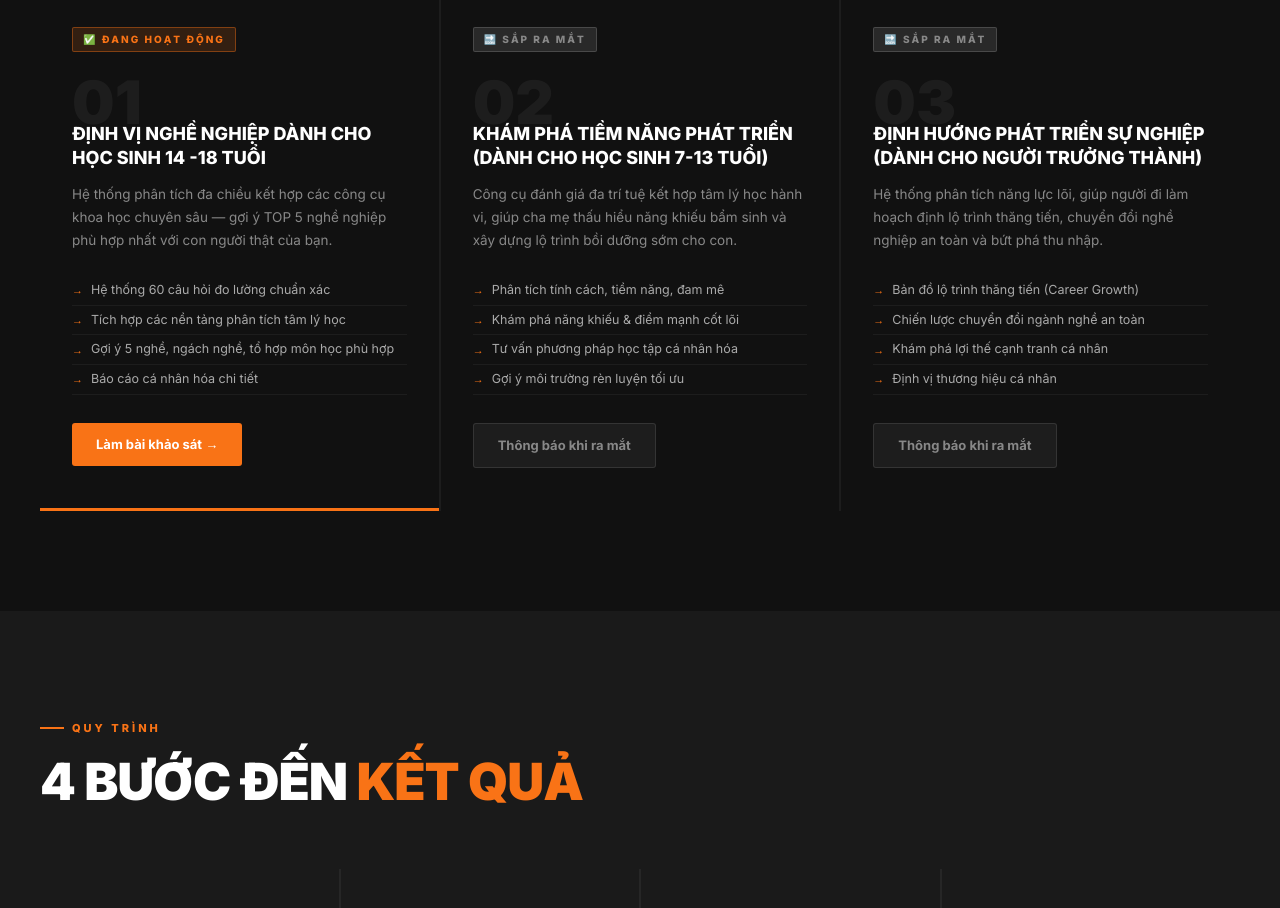
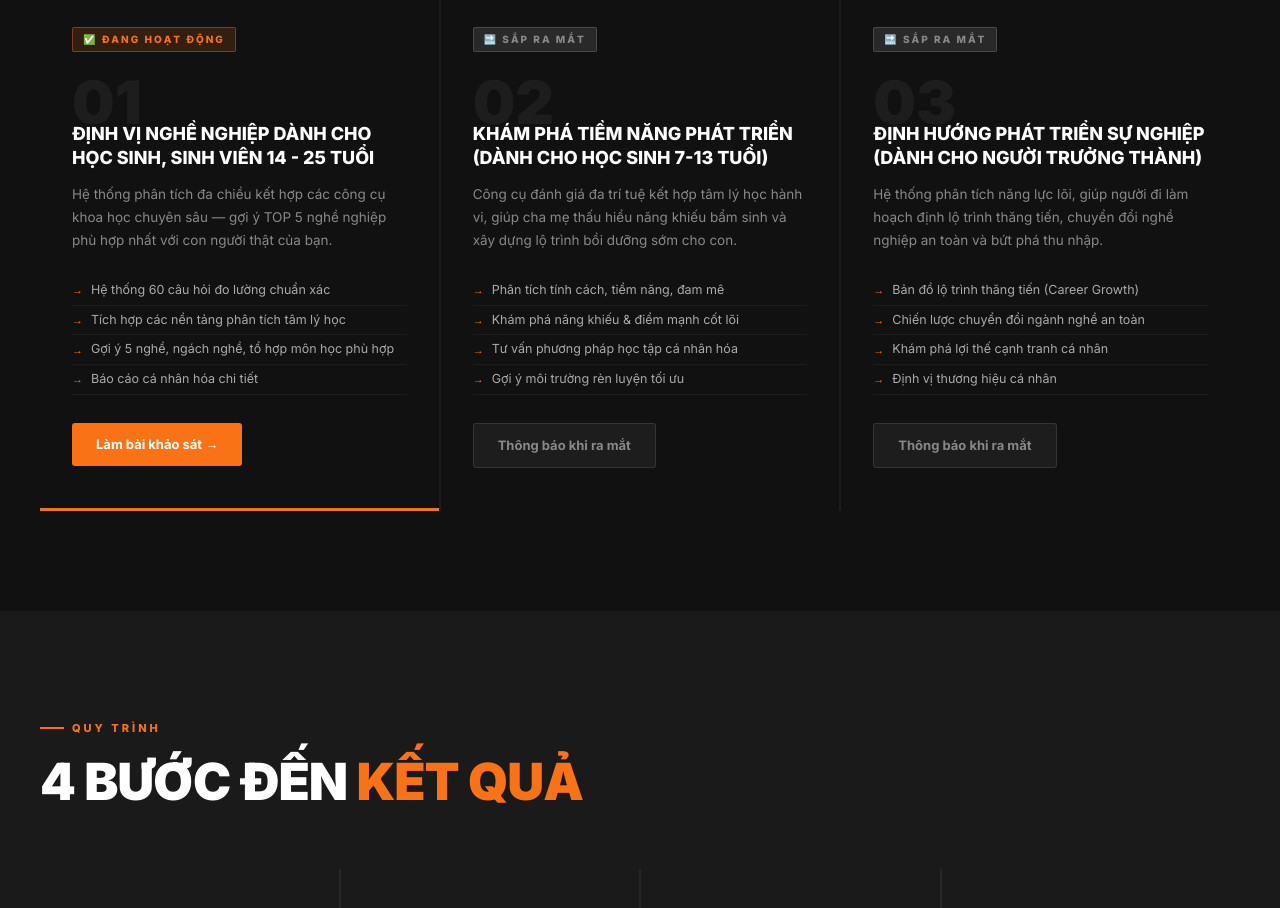
Before and after one commit to nghechonnguoi/ncn-academy, a Next.js app in the folder apps/web/: page / in a window 1280 px wide. Shown: the part 2380-3288 px from the top of the page. Built offline with nearby package versions, Linux system fonts and the light colour scheme.

Commit message:
fix: update target age range to 14-25

```diff
--- a/apps/web/src/components/home/products-section.tsx
+++ b/apps/web/src/components/home/products-section.tsx
@@ -9,7 +9,7 @@ const PRODUCTS = [
     num: "01",
     tag: "✅ Đang hoạt động",
     tagClass: "bg-ncn-orange/15 text-ncn-orange border border-ncn-orange/40",
-    name: "ĐỊNH VỊ NGHỀ NGHIỆP DÀNH CHO HỌC SINH 14 -18 TUỔI",
+    name: "ĐỊNH VỊ NGHỀ NGHIỆP DÀNH CHO HỌC SINH, SINH VIÊN 14 - 25 TUỔI",
     desc: "Hệ thống phân tích đa chiều kết hợp các công cụ khoa học chuyên sâu — gợi ý TOP 5 nghề nghiệp phù hợp nhất với con người thật của bạn.",
     features: [
       "Hệ thống 60 câu hỏi đo lường chuẩn xác",
```
